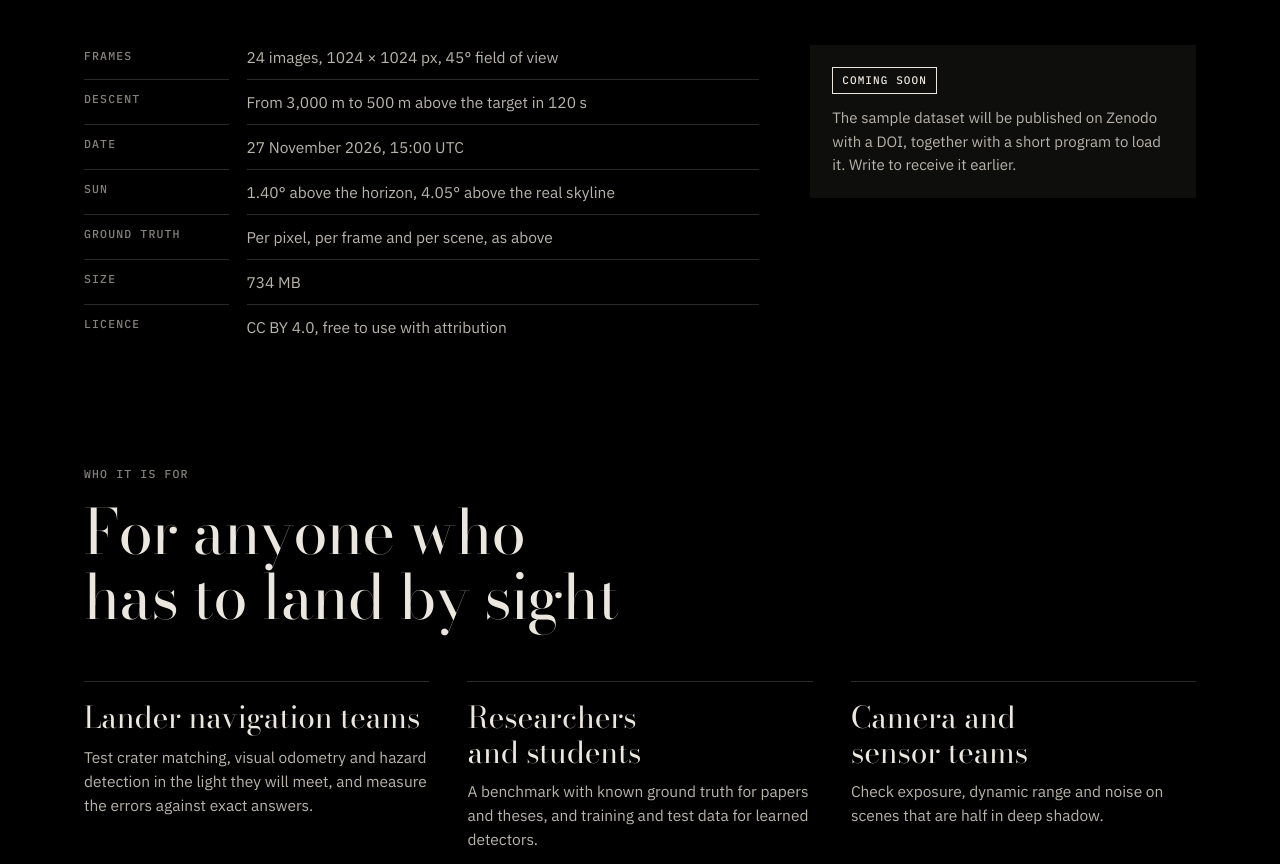
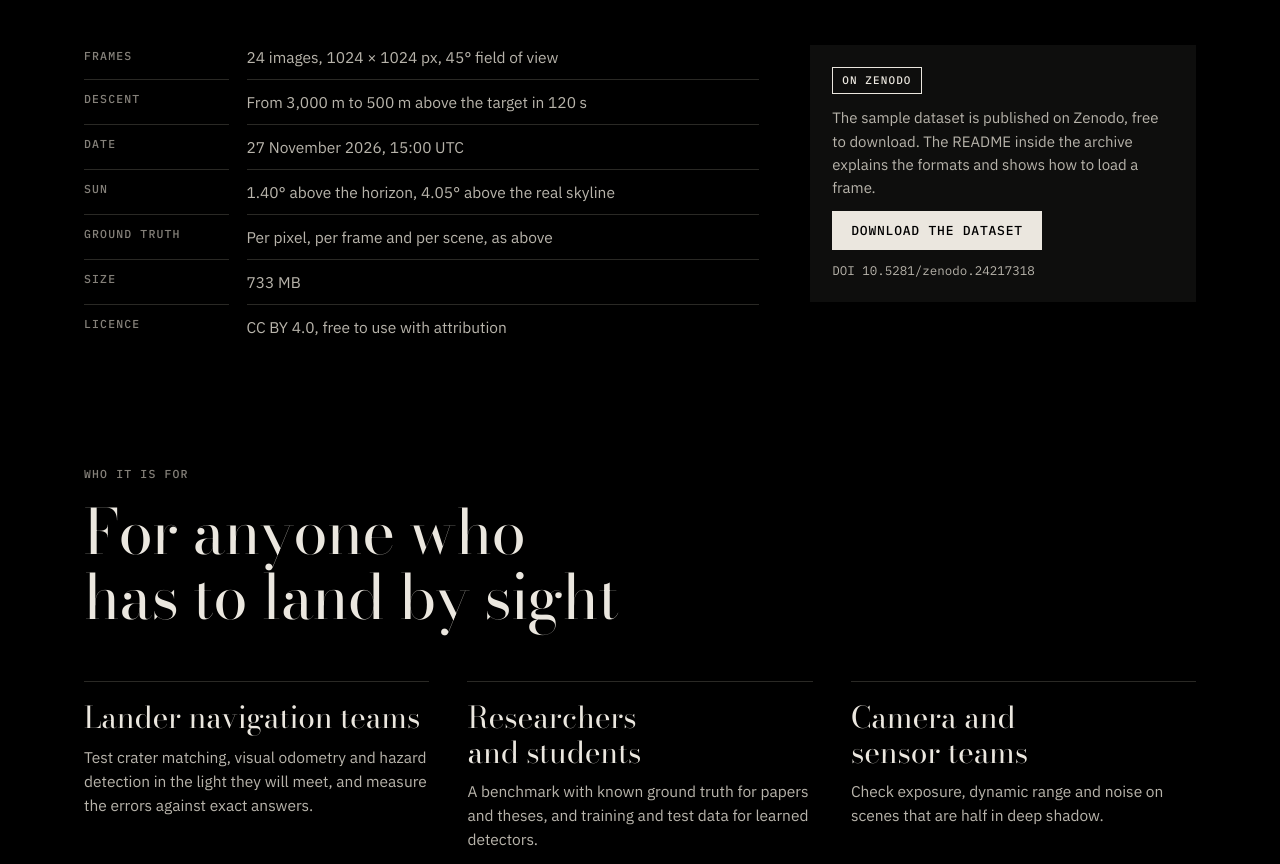
Before and after one commit to roccocherubini/penombra, a plain HTML site: page index.html in a window 1280 px wide. Shown: the part 8761-9625 px from the top of the page. Drawn offline with nearby package versions, Linux system fonts and the light colour scheme.

Commit message:
zenodo push

```diff
--- a/index.html
+++ b/index.html
@@ -253,6 +253,8 @@ h1 { font: 400 clamp(60px, 7vw, 100px)/.9 var(--display); letter-spacing: -.02em
 @media (max-width: 900px) { .ds { grid-template-columns: minmax(0, 1fr); } }
 .status { background: var(--plate); padding: 22px; display: flex; flex-direction: column; gap: 12px; }
 .status p { margin: 0; color: var(--ash); font-size: 15px; line-height: 1.55; }
+.status .btn { align-self: flex-start; }
+.status .doi { font: 400 12.5px/1.4 var(--mono); user-select: all; overflow-wrap: anywhere; }
 .pill { align-self: flex-start; font: 500 11px/1 var(--mono); letter-spacing: .1em; text-transform: uppercase; border: 1px solid var(--regolith); padding: 7px 9px; }
 
 /* who */
@@ -650,13 +652,15 @@ footer p { margin: 0; color: var(--dust); font-size: 13px; line-height: 1.6; max
             <dt>Date</dt><dd>27 November 2026, 15:00 UTC</dd>
             <dt>Sun</dt><dd>1.40° above the horizon, 4.05° above the real skyline</dd>
             <dt>Ground truth</dt><dd>Per pixel, per frame and per scene, as above</dd>
-            <dt>Size</dt><dd>734 MB</dd>
+            <dt>Size</dt><dd>733 MB</dd>
             <dt>Licence</dt><dd>CC BY 4.0, free to use with attribution</dd>
           </dl>
         </div>
         <div class="status">
-          <span class="pill">Coming soon</span>
-          <p>The sample dataset will be published on Zenodo with a DOI, together with a short program to load it. Write to receive it earlier.</p>
+          <span class="pill">On Zenodo</span>
+          <p>The sample dataset is published on Zenodo, free to download. The README inside the archive explains the formats and shows how to load a frame.</p>
+          <a class="btn" href="https://doi.org/10.5281/zenodo.24217318" rel="noopener">Download the dataset</a>
+          <p class="doi">DOI 10.5281/zenodo.24217318</p>
         </div>
       </div>
     </div>
```
Also changed, not shown: 1 other file.
